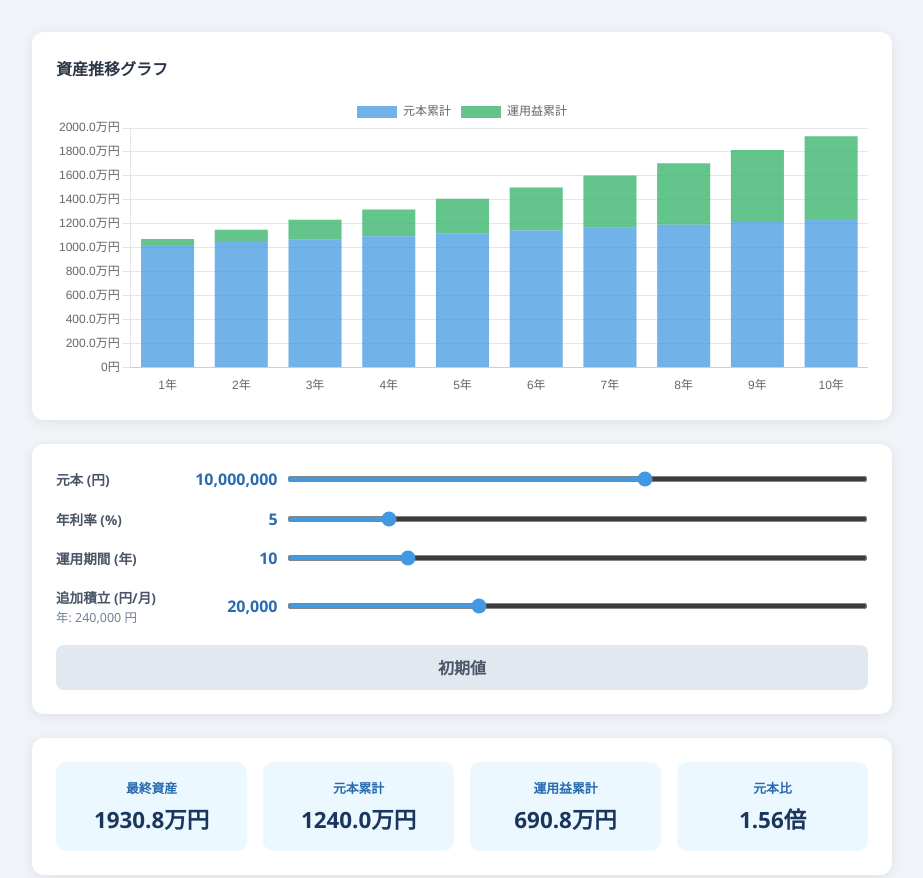
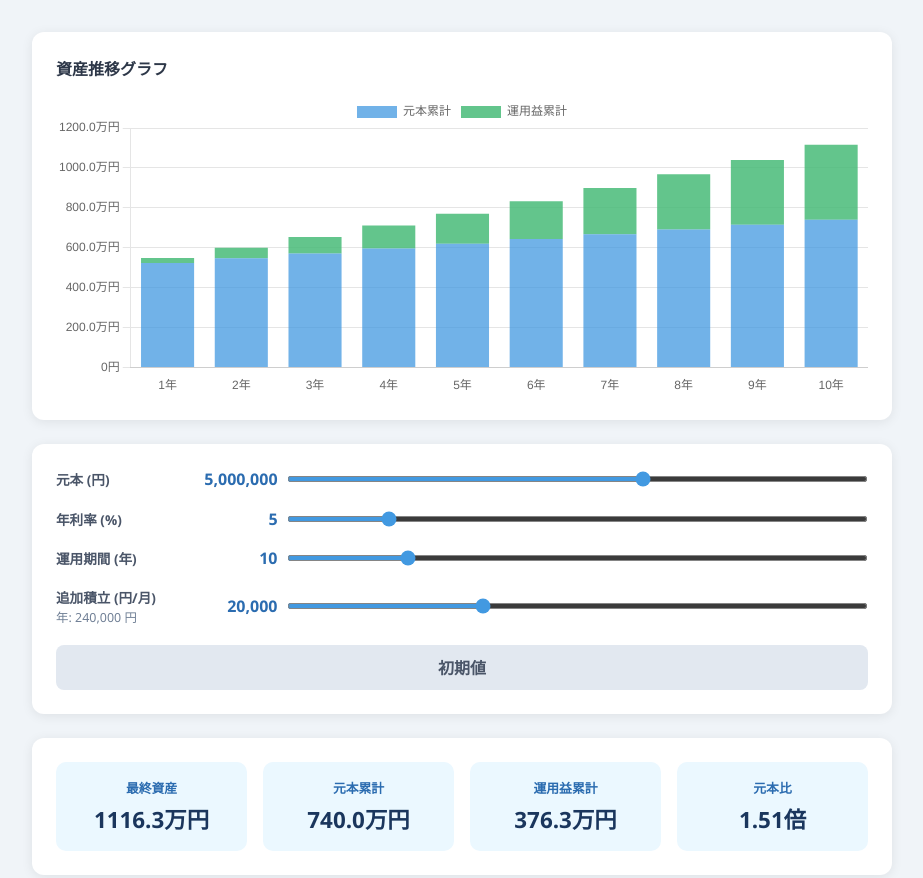
Before and after one commit to yto/fukuri-keisanki, a plain HTML site: page index.html in a window 1280 px wide. Shown: the top 878 px of the page, without its empty margins (178-1101 px from the left). Drawn offline with nearby package versions, Linux system fonts and the light colour scheme.

Commit message:
Refactor sliders to use fixed tick arrays for principal and additional
Replace piecewise log scale with explicit tick arrays so slider
positions snap to round numbers.

- 元本: 0, 1万〜10万(5000刻み), 10万〜100万(5万刻み), 100万〜1000万(50万刻み), 1000万〜1億(500万刻み) → 74目盛 (max=73)
- 追加積立: 0, 1000〜1万(1000刻み), 1万〜10万(5000刻み), 10万〜50万(5万刻み) → 37目盛 (max=36)

Co-Authored-By: Claude Sonnet 4.6 <noreply@anthropic.com>

```diff
--- a/index.html
+++ b/index.html
@@ -222,7 +222,7 @@
           <label>元本 (円)</label>
           <span class="val" id="principal">0</span>
         </div>
-        <input type="range" id="principal-range" min="0" max="500" step="1" value="0"
+        <input type="range" id="principal-range" min="0" max="73" step="1" value="0"
                oninput="syncFromRange('principal')">
       </div>
 
@@ -249,7 +249,7 @@
           <label>追加積立 (円/月)<br><span id="additional-annual" style="font-weight:400;color:#718096;font-size:0.78rem;">年: 0 円</span></label>
           <span class="val" id="additional">0</span>
         </div>
-        <input type="range" id="additional-range" min="0" max="500" step="1" value="0"
+        <input type="range" id="additional-range" min="0" max="36" step="1" value="0"
                oninput="syncFromRange('additional')">
       </div>
 
@@ -288,43 +288,33 @@
 <script>
   let chartInstance = null;
 
+  // 元本目盛: 0, 1万〜10万(5000刻み), 10万〜100万(5万刻み), 100万〜1000万(50万刻み), 1000万〜1億(500万刻み)
+  // インデックス: 0〜73 (計74目盛)
+  const PRINCIPAL_TICKS = [0];
+  for (let v = 10000; v <= 100000; v += 5000) PRINCIPAL_TICKS.push(v);
+  for (let v = 150000; v <= 1000000; v += 50000) PRINCIPAL_TICKS.push(v);
+  for (let v = 1500000; v <= 10000000; v += 500000) PRINCIPAL_TICKS.push(v);
+  for (let v = 15000000; v <= 100000000; v += 5000000) PRINCIPAL_TICKS.push(v);
+
+  // 追加積立目盛: 0, 1000〜1万(1000刻み), 1万〜10万(5000刻み), 10万〜50万(5万刻み)
+  // インデックス: 0〜36 (計37目盛)
+  const ADDITIONAL_TICKS = [0];
+  for (let v = 1000; v <= 10000; v += 1000) ADDITIONAL_TICKS.push(v);
+  for (let v = 15000; v <= 100000; v += 5000) ADDITIONAL_TICKS.push(v);
+  for (let v = 150000; v <= 500000; v += 50000) ADDITIONAL_TICKS.push(v);
+
   const DEFAULTS = {
-    principal: 310,
+    principal: 45, // 500万
     rate: 5,
     years: 10,
-    additional: 163,
+    additional: 12, // 2万/月
   };
 
-  function logSlider(s, logMin, logMax) {
-    s = parseInt(s);
-    if (s <= 0) return 0;
-    const logVal = logMin + (s - 1) / 499 * (logMax - logMin);
-    const raw = Math.pow(10, logVal);
-    const magnitude = Math.pow(10, Math.max(0, Math.floor(Math.log10(raw)) - 1));
-    return Math.round(raw / magnitude) * magnitude;
+  function sliderToPrincipal(s) {
+    return PRINCIPAL_TICKS[Math.min(parseInt(s), PRINCIPAL_TICKS.length - 1)] ?? 0;
   }
-
-  // 元本: 1万〜1億、中央(250)≒500万（区分線形対数）
-  function sliderToPrincipal(s) {
-    s = parseInt(s);
-    if (s <= 0) return 0;
-    const logVal = s <= 250
-      ? 4 + (s - 1) / 249 * 2.699      // 10,000 → 5,000,000
-      : 6.699 + (s - 250) / 250 * 1.301; // 5,000,000 → 100,000,000
-    const raw = Math.pow(10, logVal);
-    const magnitude = Math.pow(10, Math.max(0, Math.floor(Math.log10(raw)) - 1));
-    return Math.round(raw / magnitude) * magnitude;
-  }
-  // 追加積立: 1,000〜500,000、中央(250)≒100,000（区分線形対数）
   function sliderToAdditional(s) {
-    s = parseInt(s);
-    if (s <= 0) return 0;
-    const logVal = s <= 250
-      ? 3 + (s - 1) / 249 * 2          // 1,000 → 100,000
-      : 5 + (s - 250) / 250 * 0.699;   // 100,000 → 500,000
-    const raw = Math.pow(10, logVal);
-    const magnitude = Math.pow(10, Math.max(0, Math.floor(Math.log10(raw)) - 1));
-    return Math.round(raw / magnitude) * magnitude;
+    return ADDITIONAL_TICKS[Math.min(parseInt(s), ADDITIONAL_TICKS.length - 1)] ?? 0;
   }
 
   function formatDisplay(id, v) {
```
